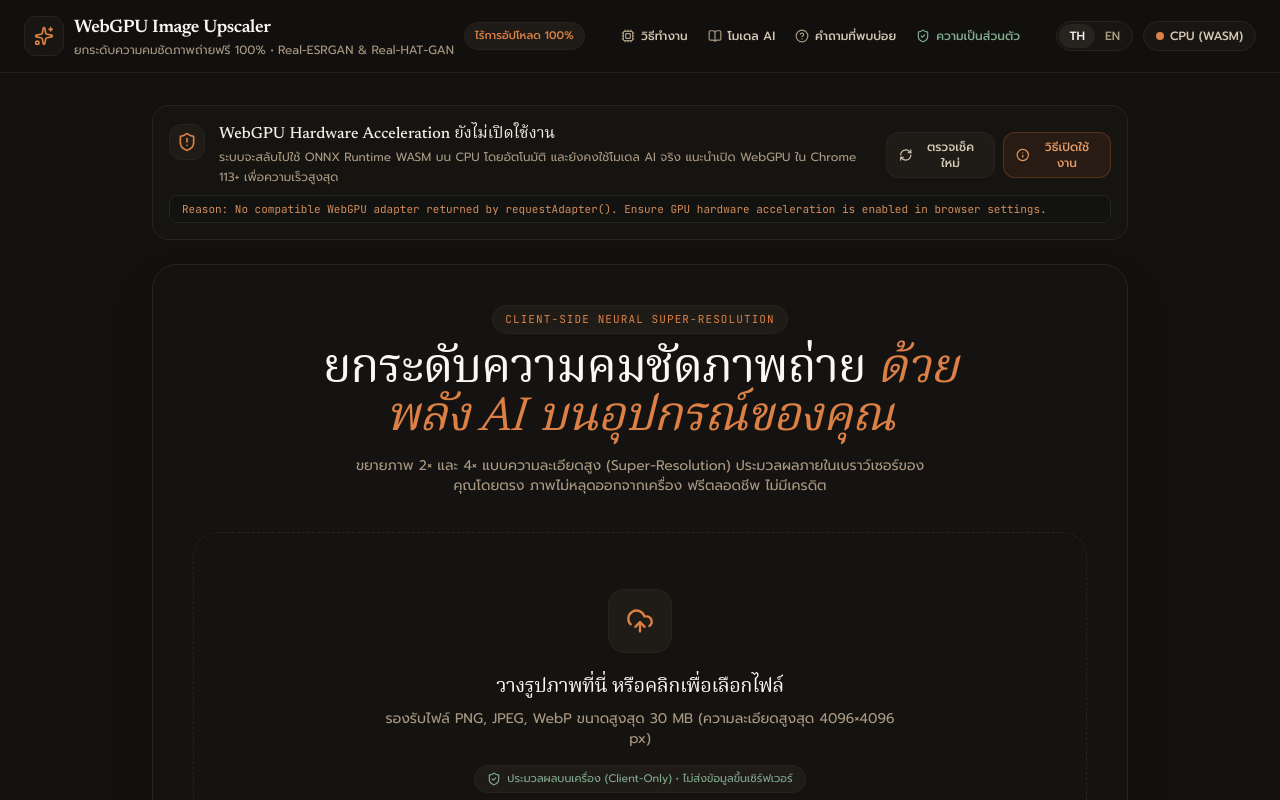
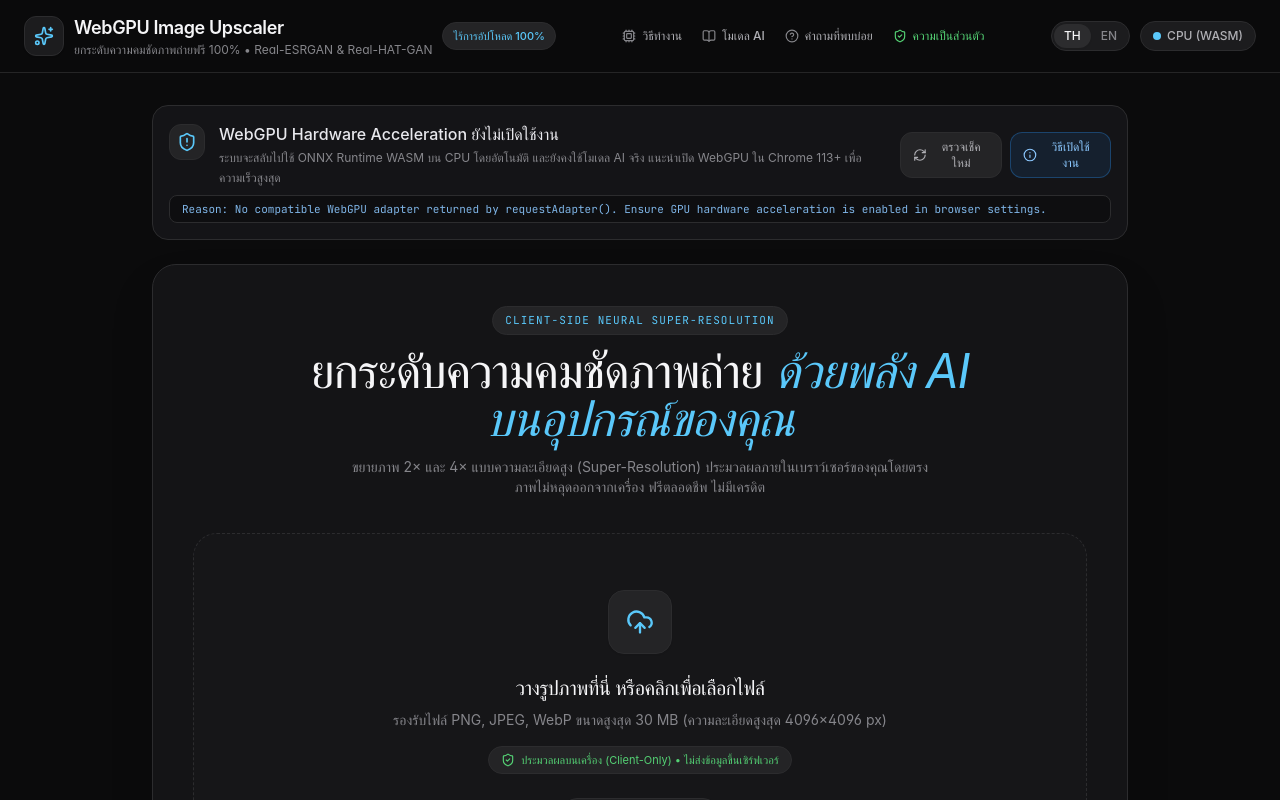
Before and after one commit to ThanabordeeN/Upscale, a React (Vite) app: page / in a window 1280 px wide. Shown: the top 800 px of the page. Built offline with nearby package versions, Linux system fonts and the light colour scheme; what onnxruntime-web would draw is missing.

Commit message:
style: shift design tokens to neutral Apple-like palette

```diff
--- a/tailwind.config.js
+++ b/tailwind.config.js
@@ -9,48 +9,48 @@
     extend: {
       colors: {
         paper: {
-          50: '#faf8f5',
-          100: '#f3efe6',
-          200: '#e7e0d2',
-          300: '#d5c9b6',
-          400: '#ab9a83',
-          500: '#7e6e5a',
-          600: '#5c4f3f',
-          700: '#3f352a',
-          800: '#272420',
-          850: '#1f1c18',
-          900: '#181613',
-          950: '#12110f',
+          50: '#f5f5f7',
+          100: '#e8e8ed',
+          200: '#d2d2d7',
+          300: '#b0b0b5',
+          400: '#86868b',
+          500: '#6e6e73',
+          600: '#515154',
+          700: '#3a3a3c',
+          800: '#2c2c2e',
+          850: '#242426',
+          900: '#1c1c1e',
+          950: '#0b0b0c',
         },
         terracotta: {
-          300: '#e89a65',
-          400: '#dc8045',
-          500: '#c8672b',
-          600: '#a74d1a',
+          300: '#8cc8ff',
+          400: '#5ac8fa',
+          500: '#2997ff',
+          600: '#0077ed',
         },
         sage: {
-          400: '#82ab8d',
-          500: '#638c6e',
-          600: '#4c7056',
+          400: '#54d174',
+          500: '#34c759',
+          600: '#248a3d',
         },
         brand: {
-          50: '#fbf9f6',
-          100: '#f3eee4',
-          200: '#e6dbca',
-          300: '#d5c1a7',
-          400: '#c4a37f',
-          500: '#b28659',
-          600: '#9d6e43',
-          700: '#7e5332',
-          800: '#603e26',
-          900: '#442b1b',
-          950: '#27170c',
+          50: '#f5f5f7',
+          100: '#e8e8ed',
+          200: '#d2d2d7',
+          300: '#b0b0b5',
+          400: '#86868b',
+          500: '#6e6e73',
+          600: '#515154',
+          700: '#3a3a3c',
+          800: '#2c2c2e',
+          900: '#1c1c1e',
+          950: '#0b0b0c',
         }
       },
       fontFamily: {
-        serif: ['"Noto Serif Thai"', 'Newsreader', 'Georgia', 'serif'],
-        sans: ['Prompt', '"Plus Jakarta Sans"', 'Inter', 'system-ui', '-apple-system', 'sans-serif'],
-        mono: ['JetBrains Mono', 'Fira Code', 'Consolas', 'monospace']
+        serif: ['Inter', 'system-ui', '-apple-system', 'BlinkMacSystemFont', '"Segoe UI"', 'sans-serif'],
+        sans: ['Inter', 'system-ui', '-apple-system', 'BlinkMacSystemFont', '"Segoe UI"', 'sans-serif'],
+        mono: ['"SFMono-Regular"', 'JetBrains Mono', 'Consolas', 'monospace']
       }
     },
   },
```
